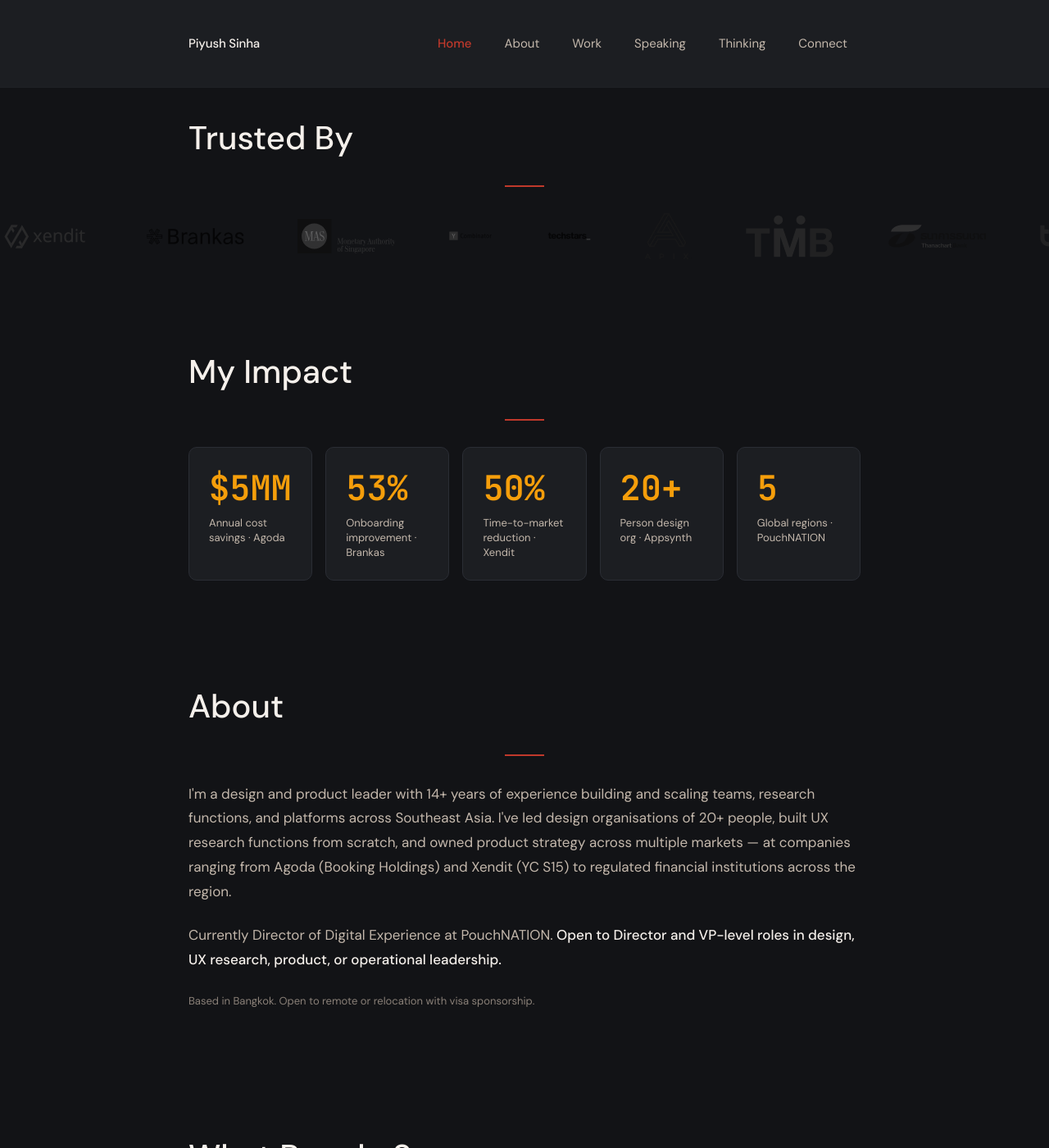
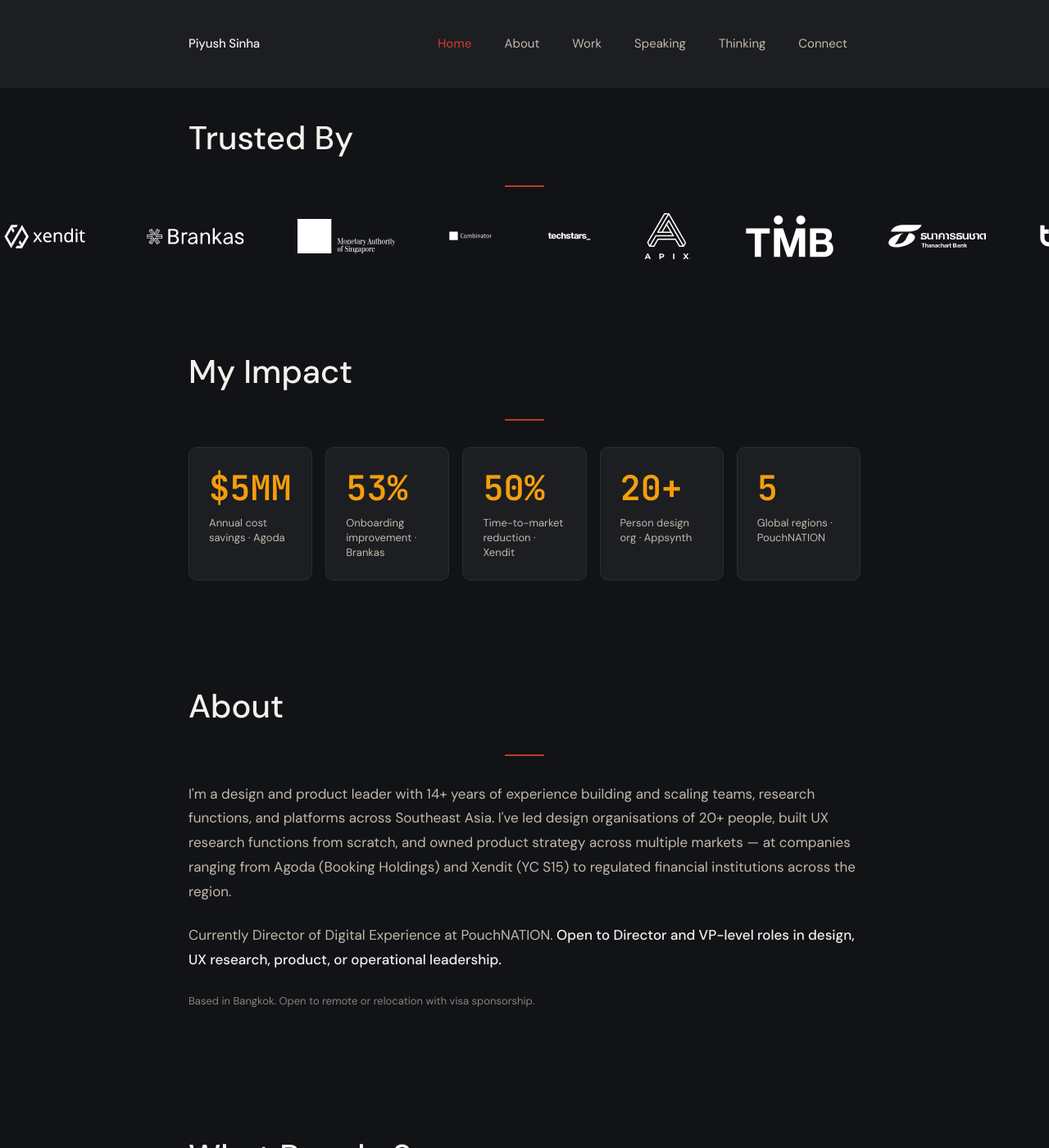
Before and after one commit to piyushsinha/piyushsinha.github.io, a Jekyll site: the page built from index.html, in a window 1280 px wide and 1400 px high, scrolled down 447 px. Shown: the whole window at 82% size. Built offline with Jekyll 4.4.1, drawn with Linux system fonts in a browser that asks for light colours.

Commit message:
style: make Trusted by logos always white, remove hover effects

```diff
--- a/assets/css/styles.css
+++ b/assets/css/styles.css
@@ -801,15 +801,8 @@
   max-width: 120px;
   flex-shrink: 0;
   object-fit: contain;
-  /* Gray by default */
-  filter: grayscale(100%) brightness(0.5);
-  opacity: 0.7;
-  transition: filter var(--transition-base), opacity var(--transition-base);
-}
-
-/* White on hover */
-.logos-row__track img:hover {
-  filter: grayscale(100%) brightness(3.5);
+  /* Always white */
+  filter: brightness(0) invert(1);
   opacity: 1;
 }
 
```
